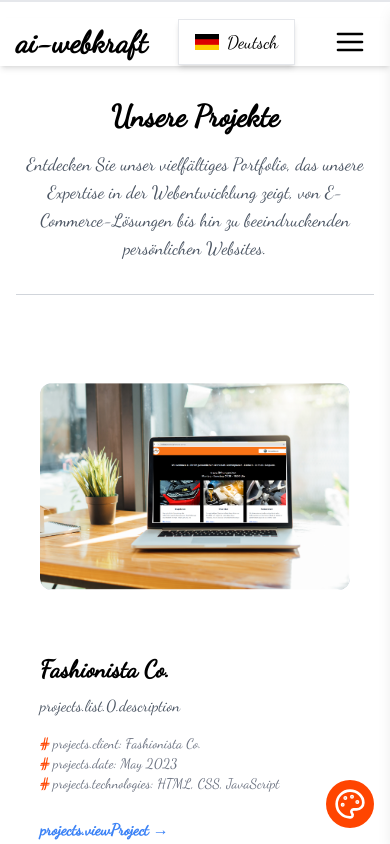
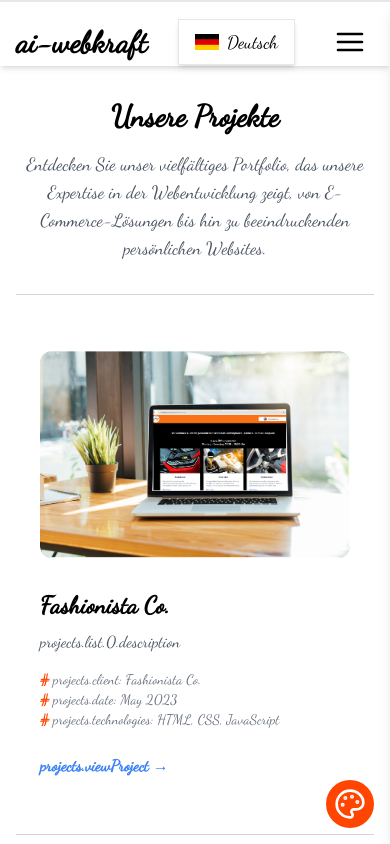
Before and after one commit to ghulamkarimi/portofolio, a React (Vite) app: page /de/portfolio in a window 390 px wide. Shown: the top 844 px of the page. Built offline with nearby package versions, Linux system fonts and the light colour scheme; a web font is replaced by a local one.

Commit message:
Fix layout issues in ProjectShowcase component for better responsiveness on mobile devices

```diff
--- a/src/components/projects/ProjectShowcase.tsx
+++ b/src/components/projects/ProjectShowcase.tsx
@@ -31,7 +31,7 @@ const ProjectShowcase = () => {
         {/* Bildbereich (Rechte Seite auf Desktop) */}
         <div
           className={`w-full flex justify-center bg-slate-300 rounded-xl overflow-hidden ${
-            isDesktop ? "w-1/2" : "mt-8"
+            isDesktop ? "w-1/2" : "h-76"
           }`}
         >
           <img
@@ -44,7 +44,7 @@ const ProjectShowcase = () => {
         {/* Textbereich (Linke Seite auf Desktop) */}
         <div
           className={`w-full text-start ${
-            isDesktop ? "w-1/2 text-left" : "mt-8"
+            isDesktop ? "w-1/2 text-left" : ""
           }`}
         >
           <h3 className="text-2xl font-bold">{t("projects.list.0.name")}</h3>
```
